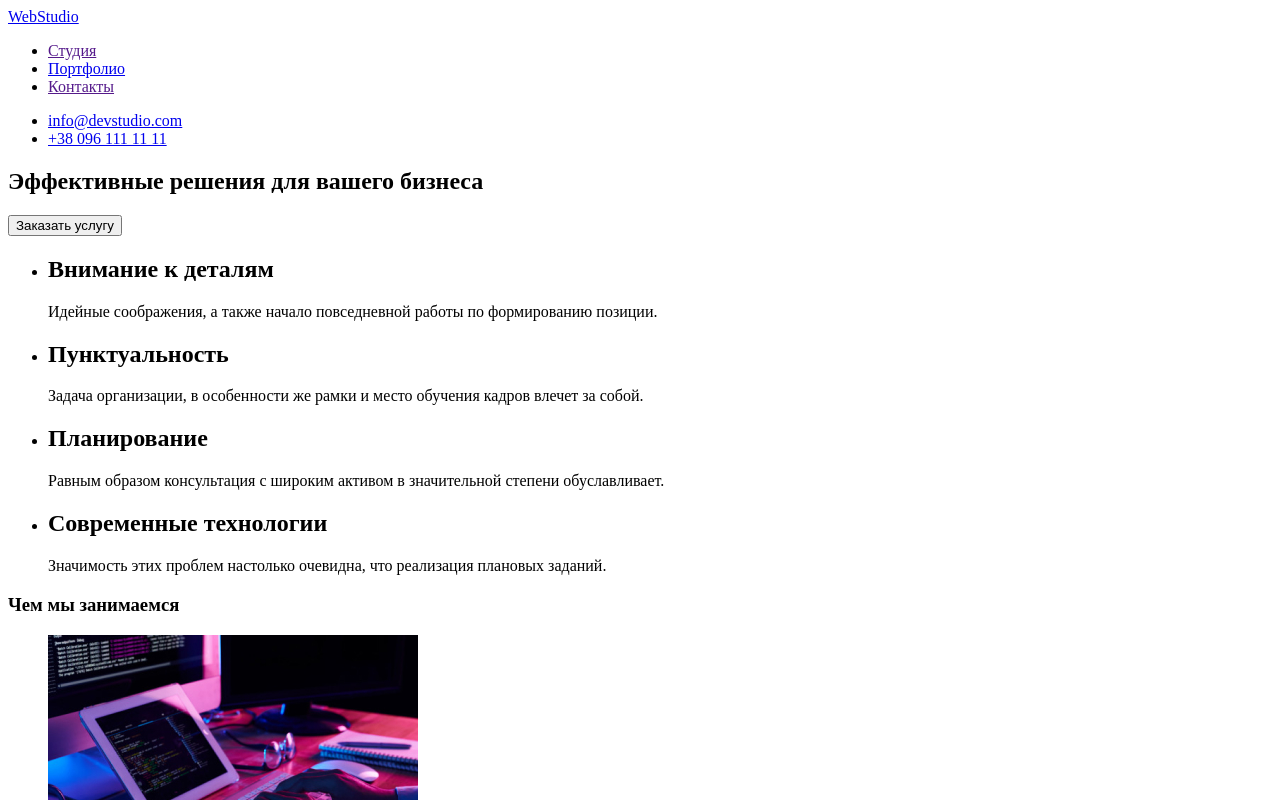
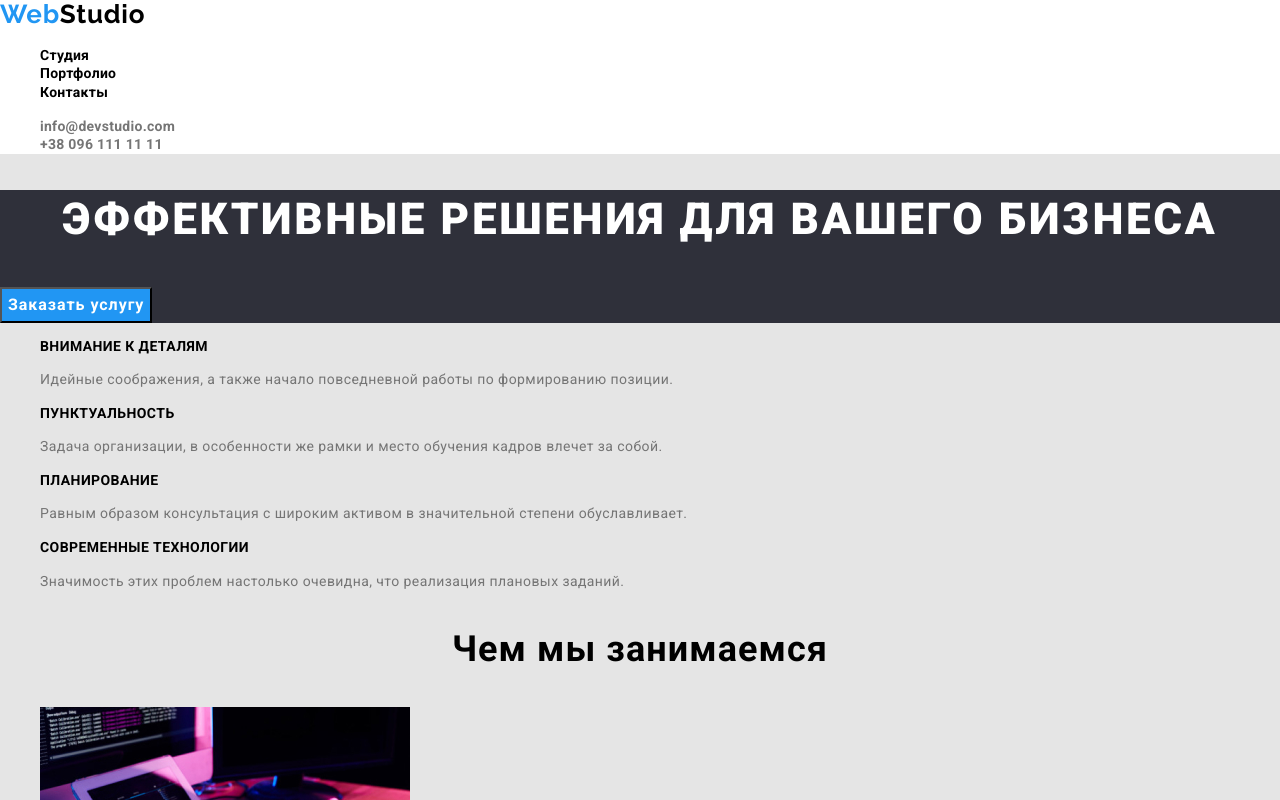
Before and after one commit to Nickmarina/goit-markup-hw-02, a plain HTML site: page index.html in a window 1280 px wide. Shown: the top 800 px of the page. Drawn offline with Linux system fonts and the light colour scheme.

Commit message:
Добавляет style.css и normalize.css

```diff
--- /dev/null
+++ b/css/style.css
@@ -0,0 +1,191 @@
+:root{
+    --header-color: #212121;
+    --paragraph-color: #757575;
+    --main-background: #E5E5E5;
+    --sections-background: #2F303A;
+    --selection-color: #2196F3;
+    --white-color: #ffffff;
+}
+
+body{
+    background-color: var(--main-background);
+    color: var(--headen-color);
+    font-family: Roboto;
+    font-style: normal;
+    font-weight: 400;
+}
+
+ul{
+    list-style: none;
+}
+
+a{
+    text-decoration: none;
+}
+
+/* навигация в head */
+
+.navigation{
+    background-color: var(--white-color);
+}
+.logo{
+    color: #000000;
+    font-family: Raleway;
+    font-weight: 700;
+    font-size: 26px;
+    line-height: 1,2;
+    letter-spacing: 0.03em;
+}
+
+.logo span{
+    color: var(--selection-color);
+}
+
+.logo .foot-color{
+    color: var(--white-color);
+}
+
+
+ul a{
+    color:inherit;
+    font-weight: 700;
+    font-size: 14px;
+    line-height: 1.1;
+    letter-spacing: 0.02em;
+}
+
+ul a:hover,
+ul a:focus{
+    color: var(--selection-color);
+}
+
+.nav-adress-link{
+    color: var(--paragraph-color);
+}
+
+/* hero */
+.hero{
+    background-color: var(--sections-background);
+    }
+.hero-title{
+    color: var(--white-color);
+    font-weight: 900;
+    font-size: 44px;
+    line-height: 1.36;
+    text-align: center;
+    letter-spacing: 0.06em;
+    text-transform: uppercase;
+}
+
+.hero button{
+    background-color: var(--selection-color);
+    color: var(--white-color);
+    font-weight: 700;
+    font-size: 16px;
+    line-height: 1.87;
+    display: flex;
+    align-items: center;
+    text-align: center;
+    letter-spacing: 0.06em;
+}
+
+/* блок с описанием преимуществ */
+
+.advantages-list h2{
+    font-weight: 700;
+    font-size: 14px;
+    line-height: 1.1;
+    letter-spacing: 0.03em;
+    text-transform: uppercase;
+}
+
+.advantages-list p{
+    color: var(--paragraph-color);
+    font-weight: 400;
+    font-size: 14px;
+    line-height: 1.7;
+    letter-spacing: 0.03em;
+}
+
+/* остальный заголовки страницы */
+.content-header{
+    font-weight: 700;
+    font-size: 36px;
+    line-height: 1.15;
+    text-align: center;
+    letter-spacing: 0.03em;
+}
+
+/* секция о команде */
+.command-content{
+    background-color: #F5F4FA;
+}
+
+.command-content h4{
+    font-weight: 500;
+    font-size: 16px;
+    line-height: 1.2;
+    text-align: center;
+    letter-spacing: 0.03em;
+}
+.command-content p{
+    color:var(--paragraph-color);
+    font-size: 16px;
+    font-weight: 400;
+    line-height: 1.2;
+    text-align: center;
+    letter-spacing: 0.03em;
+}
+
+/* футер */
+.foot-section{
+    background-color: var(--sections-background);
+}
+
+.foot-section address{
+    color: var(--white-color);
+    font-weight: 400;
+    font-size: 14px;
+    font-style:var(--selection-color);
+    line-height: 1.7;
+    letter-spacing: 0.03em;
+}
+.foot-section a{
+    color:rgba(255, 255, 255, 0.6);
+
+}
+
+/* portfolio page */
+.projects h1{
+    display: none;
+}
+
+.projects button{
+    background: #F5F4FA;
+    font-weight: 500;
+    font-size: 16px;
+    line-height: 1.6;
+    text-align: center;
+    letter-spacing: 0.03em;
+}
+
+.projects button:hover,
+.projects button:focus{
+    background-color: var(--selection-color);
+    color: var(--white-color);
+}
+
+.projects-list h2{
+    font-weight: 700;
+    font-size: 18px;
+    line-height: 2;
+    letter-spacing: 0.06em;
+}
+
+.projects-list p{
+    color: var(--paragraph-color);
+    font-weight: 400;
+    font-size: 16px;
+    line-height: 1.9;
+    letter-spacing: 0.03em;
+}
--- a/index.html
+++ b/index.html
@@ -3,30 +3,36 @@
 <head>
     <meta charset="UTF-8">
     <meta name="viewport" content="width=device-width, initial-scale=1.0">
-    <title lang="en">WebStudio</title>
+    <title>WebStudio</title>
+    <link rel="stylesheet" href="./css/normalize.css">
+    <link rel="stylesheet" href="./css/style.css">
+    <link href="https://fonts.googleapis.com/css2?family=Raleway:wght@700&family=Roboto:wght@400;500;700;900&display=fallback" rel="stylesheet">
 </head>
 <body>
     <header>
         <nav>
-            <!-- Глянути чи треба огорнути в section -->
-            <a href ="./index.html">WebStudio</a>
+            <section class="navigation">
+                <a href ="./index.html" class="logo"><span>Web</span>Studio</a>
                     <ul>
                         <li><a href="">Студия</a></li>
                         <li><a href="./portfolio.html">Портфолио</a></li>
                         <li><a href="">Контакты</a></li>
                     </ul>
                     <ul>
-                <li> <a href="mailto:info@devstudio.com"> info@devstudio.com</a></li>
-                <li> <a href="tel:+380961111111">+38 096 111 11 11</a></li>
+                        <li> <a href="mailto:info@devstudio.com" class="nav-adress-link"> info@devstudio.com</a></li>
+                        <li> <a href="tel:+380961111111" class="nav-adress-link">+38 096 111 11 11</a></li>
                     </ul>
+            </section>
         </nav>
     </header>
 
     <main>
-        <section>
-            <h1>Эффективные решения для вашего бизнеса</h1>
-            <!-- Сделать как ссылку -->
+        <section class="hero">
+            <h1 class="hero-title">Эффективные решения для вашего бизнеса</h1>
+            <!-- Сделать как ссылку? -->
             <button type="button">Заказать услугу</button>
+        </section>
+        <section class="advantages-list">
             <ul>
                 <li>
                     <h2>Внимание к деталям</h2>
@@ -47,15 +53,15 @@
             </ul>
         </section>
         <section>
-            <h3>Чем мы занимаемся</h3>
+            <h3 class="content-header">Чем мы занимаемся</h3>
             <ul>
                 <li> <img src="./images/main-page/img-desktop.jpg" alt="Десктопные приложения"></li>
                 <li><img src="./images/main-page/img-mobile.jpg" alt="Мобильные приложения"></li>
                 <li><img src="./images/main-page/img-designe.jpg" alt="Дизайнерские решения"></li>
             </ul>
         </section>
-        <section>
-            <h3>Наша команда</h3>
+        <section class="command-content">
+            <h3 class="content-header">Наша команда</h3>
             <ul>
                 <li>
                     <img src="./images/main-page/Igor.jpg" alt="фото Игоря Демьяненко">
@@ -82,12 +88,14 @@
    </main>
 
     <footer>
-        <a href ="./index.html">WebStudio</a>
+        <div class="foot-section">
+            <a href ="./index.html" class="logo"><span>Web</span><span class="foot-color">Studio</span></a>
             <address>
                 г. Киев, пр-т Леси Украинки, 26 <br>
                 <a href="mailto:info@example.com">info@example.com</a> <br>
                 <a href="tel:+380991111111">+38 099 111 11 11</a>
             </address>
+        </div>
     </footer>
     </body>
 </html>
```
Also changed, not shown: css/normalize.css (added, +1 -0 lines), portfolio.html (+14 -8 lines). Lines whose indentation alone changed are shown as unchanged.
